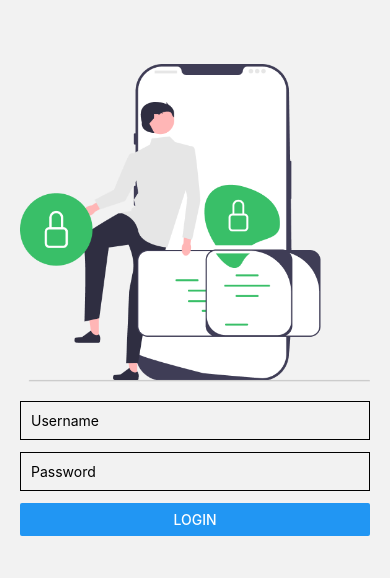
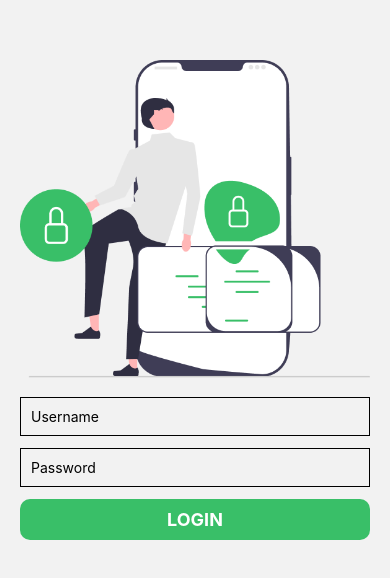
Before and after one commit to Youngermaster/expo-template-youngermaster, a React Native app: screen /Login in a window 390 px wide. Shown: the part 132-710 px from the top of the page. Built offline with nearby package versions, Linux system fonts and the light colour scheme.

Commit message:
feat: Add Button component
The commit adds a new Button component to the project. This component is a reusable button element that can be used throughout the application for various actions.

```diff
--- /dev/null
+++ b/components/atoms/Button.tsx
@@ -0,0 +1,18 @@
+import React from "react";
+import { TouchableOpacity, Text, TouchableOpacityProps } from "react-native";
+import { styles } from "~/styles/globalStyles";
+
+interface ButtonProps extends TouchableOpacityProps {
+  title: string;
+  onPress: () => void;
+}
+
+const Button: React.FC<ButtonProps> = ({ title, onPress, ...props }) => {
+  return (
+    <TouchableOpacity style={styles.button} onPress={onPress} {...props}>
+      <Text style={styles.buttonText}>{title}</Text>
+    </TouchableOpacity>
+  );
+};
+
+export default Button;
--- a/screens/HomeScreen.tsx
+++ b/screens/HomeScreen.tsx
@@ -1,5 +1,6 @@
 import React from "react";
-import { View, Text, Button, StyleSheet } from "react-native";
+import { View, Text, StyleSheet } from "react-native";
+import Button from "~/components/atoms/Button";
 import { useAuthStore } from "~/stores/AuthStore";
 
 const HomeScreen = ({ navigation }: { navigation: any }) => {
--- /dev/null
+++ b/styles/globalStyles.ts
@@ -0,0 +1,18 @@
+import { StyleSheet } from "react-native";
+
+export const styles = StyleSheet.create({
+  button: {
+    elevation: 8,
+    backgroundColor: "#39BF68",
+    borderRadius: 10,
+    paddingVertical: 10,
+    paddingHorizontal: 12,
+  },
+  buttonText: {
+    fontSize: 18,
+    color: "#FFF",
+    fontWeight: "bold",
+    alignSelf: "center",
+    textTransform: "uppercase",
+  },
+});
```
Also changed, not shown: screens/LoginScreen.tsx (+2 -8 lines).
